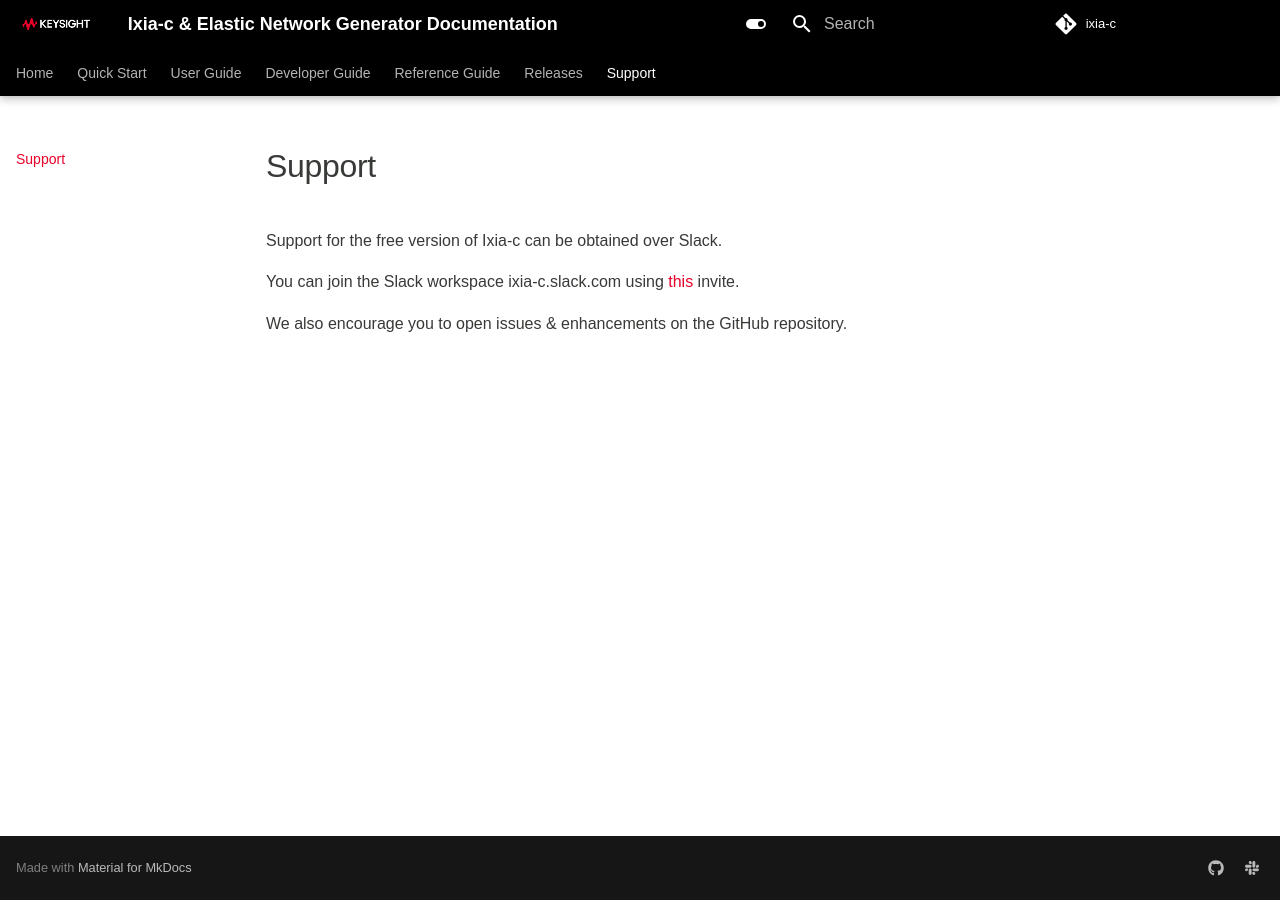
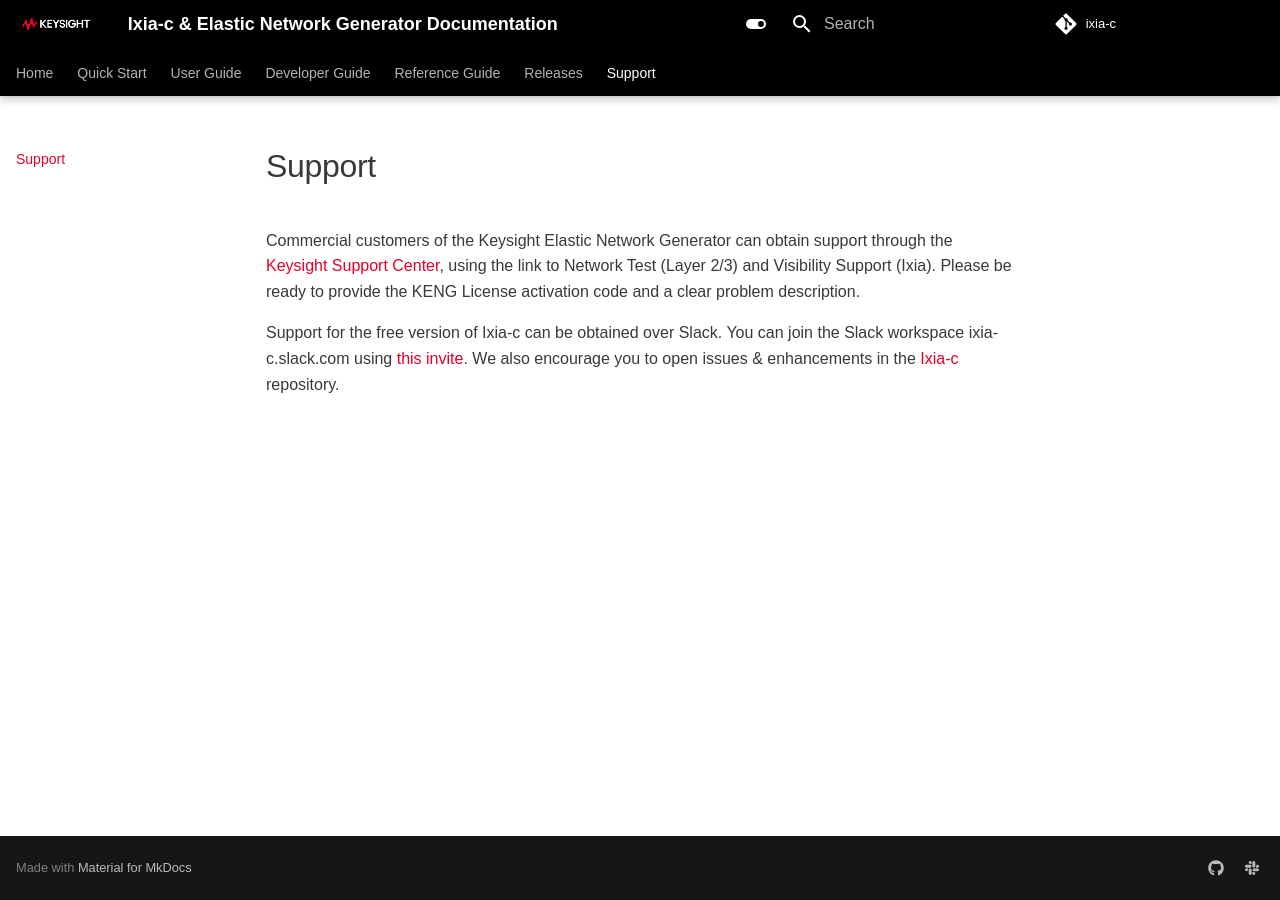
Before and after one commit to open-traffic-generator/ixia-c, an MkDocs documentation site: the page built from docs/support.md, in a window 1280 px wide. Built offline with MkDocs 1.6.1 and Material for MkDocs 9.7.7, drawn with Linux system fonts in a browser that asks for light colours; some web fonts are replaced; comment, search, counter and statistics services are not loaded.

Commit message:
Update support.md

```diff
--- a/docs/support.md
+++ b/docs/support.md
@@ -1,7 +1,5 @@
 # Support
 
-Support for the free version of Ixia-c can be obtained over Slack.
+Commercial customers of the Keysight Elastic Network Generator can obtain support through the [Keysight Support Center](https://www.keysight.com/us/en/support.html), using the link to Network Test (Layer 2/3) and Visibility Support (Ixia). Please be ready to provide the KENG License activation code and a clear problem description.
 
-You can join the Slack workspace ixia-c.slack.com using [this](https://join.slack.com/t/ixia-c/shared_invite/zt-1inkw2zr4-Jd6uynnxxhvhV6WC0MCtLQ) invite.
-
-We also encourage you to open issues & enhancements on the GitHub repository.
+Support for the free version of Ixia-c can be obtained over Slack. You can join the Slack workspace ixia-c.slack.com using [this invite](https://join.slack.com/t/ixia-c/shared_invite/zt-1inkw2zr4-Jd6uynnxxhvhV6WC0MCtLQ). We also encourage you to open issues & enhancements in the [Ixia-c](https://github.com/open-traffic-generator/ixia-c/issues) repository.
```
